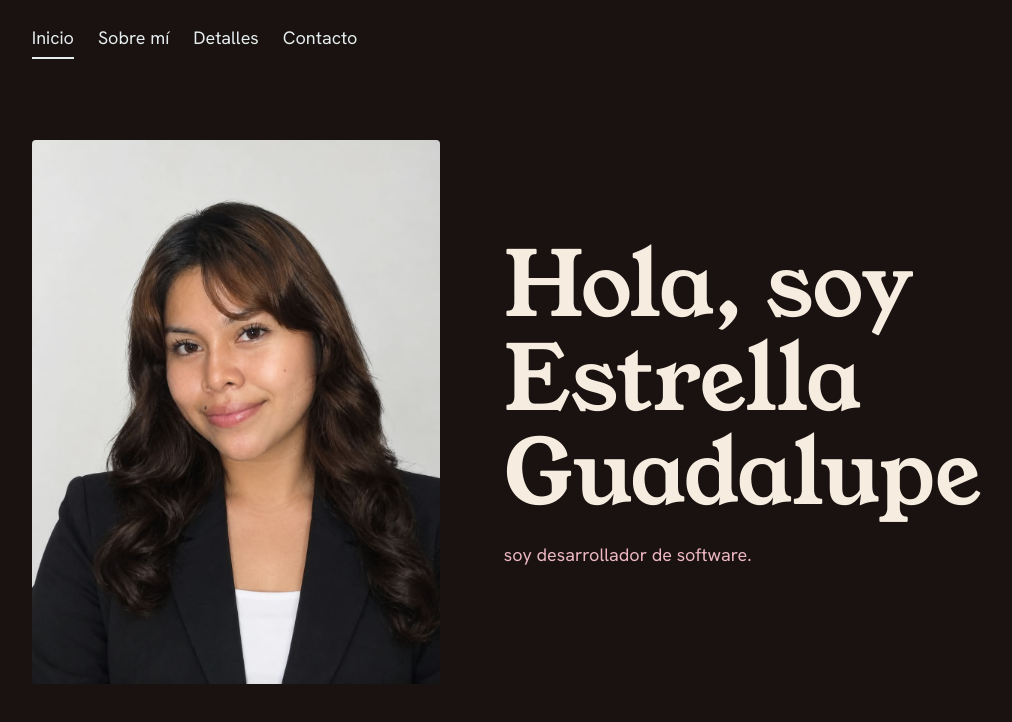
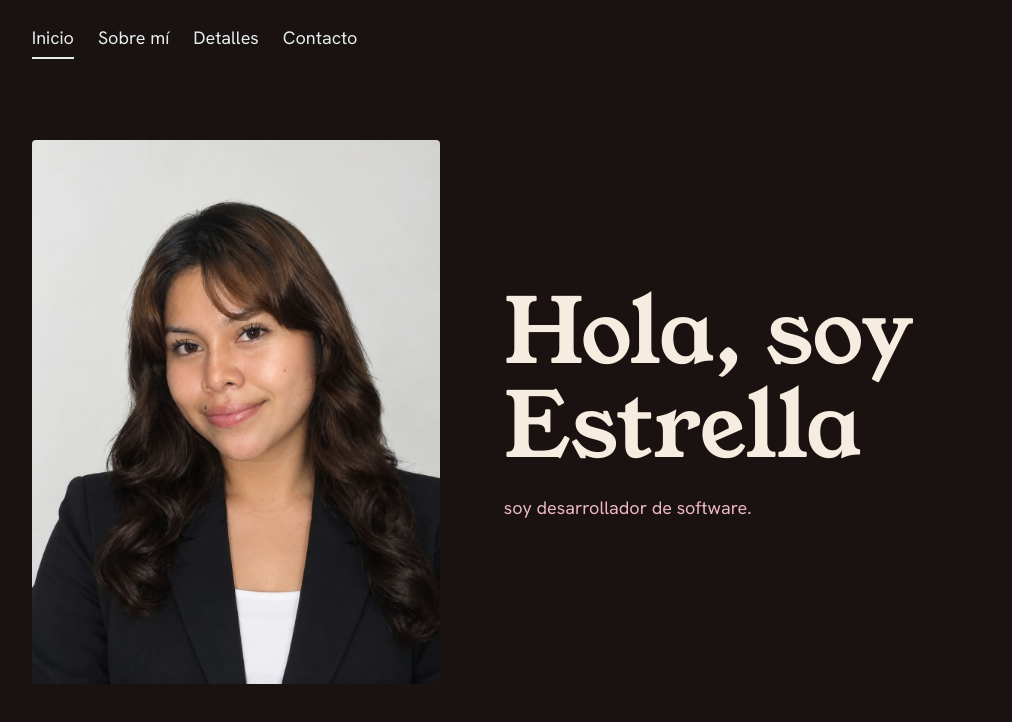
Before and after one commit to estrellita902/practica1, a plain HTML site: page index.html in a window 1280 px wide. Shown: the whole page, without its empty margins (45-1057 px from the left). Drawn offline with Linux system fonts and the light colour scheme.

Commit message:
otro cambio prueba

```diff
--- a/index.html
+++ b/index.html
@@ -23,7 +23,7 @@
         <img src="foto.png" alt="Retrato con suéter rojo de margaritas, en un cuarto lleno de objetos de colores">
       </figure>
       <div class="texto">
-        <h1>Hola, soy<br>Estrella Guadalupe</h1>
+        <h1>Hola, soy<br>Estrella </h1>
         <p class="lead">soy desarrollador de software.</p>
       </div>
     </section>
```
